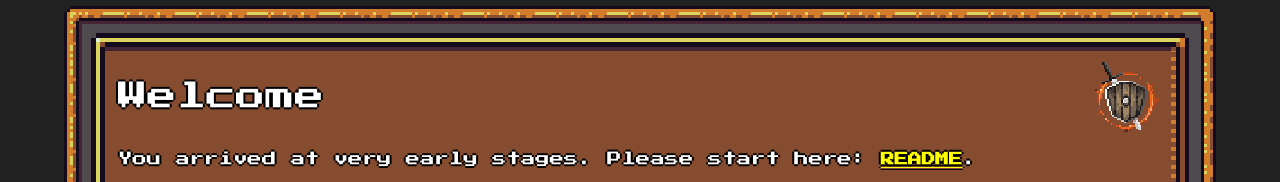
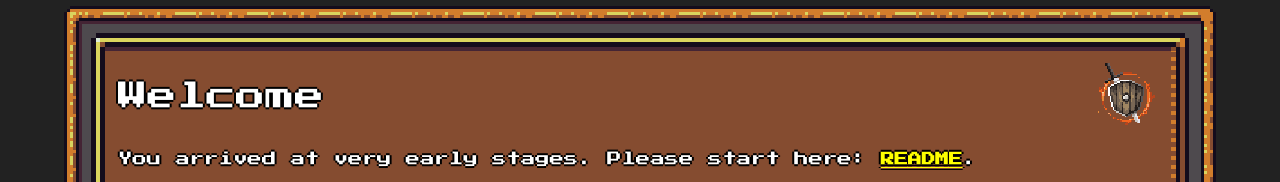
Before and after one commit to contracards2/contra-web, a Next.js app: page / in a window 1280 px wide. Shown: the part 174-356 px from the top of the page. Built offline with nearby package versions, Linux system fonts and the light colour scheme; what tailwindcss-safe-area would draw is missing.

Commit message:
chore:  gif logo on top of index

```diff
--- a/src/pages/index.tsx
+++ b/src/pages/index.tsx
@@ -27,7 +27,7 @@ function Home() {
               Welcome
             </p>
             <div className="flex-shrink-0">
-              <img src="./logo_contra/final/contra_100_alph_small_canvas.png" alt="Image" width={72} />
+              <img src="./contralogo_emoji.gif" alt="Image" width={72} />
             </div>
           </div>
 
```
